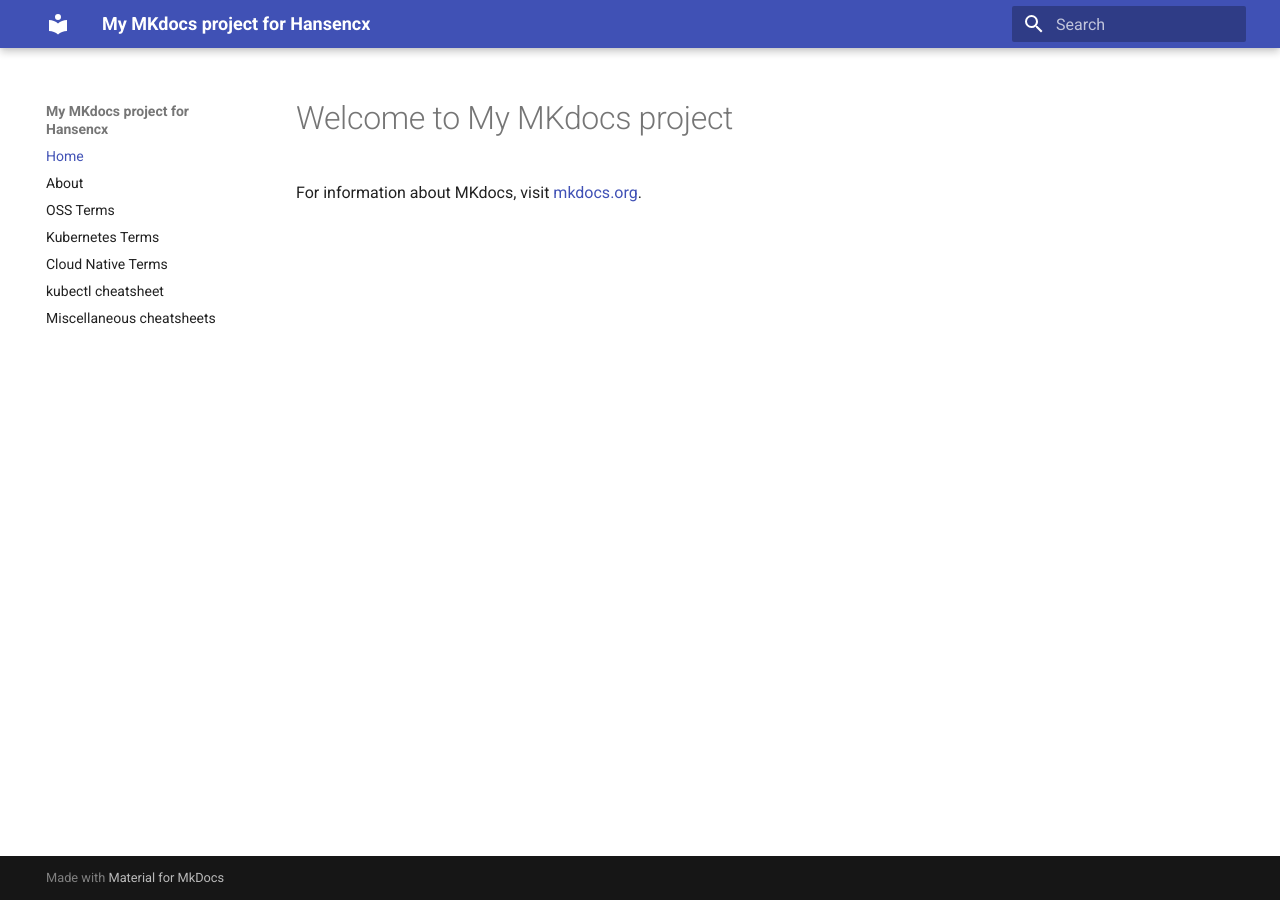
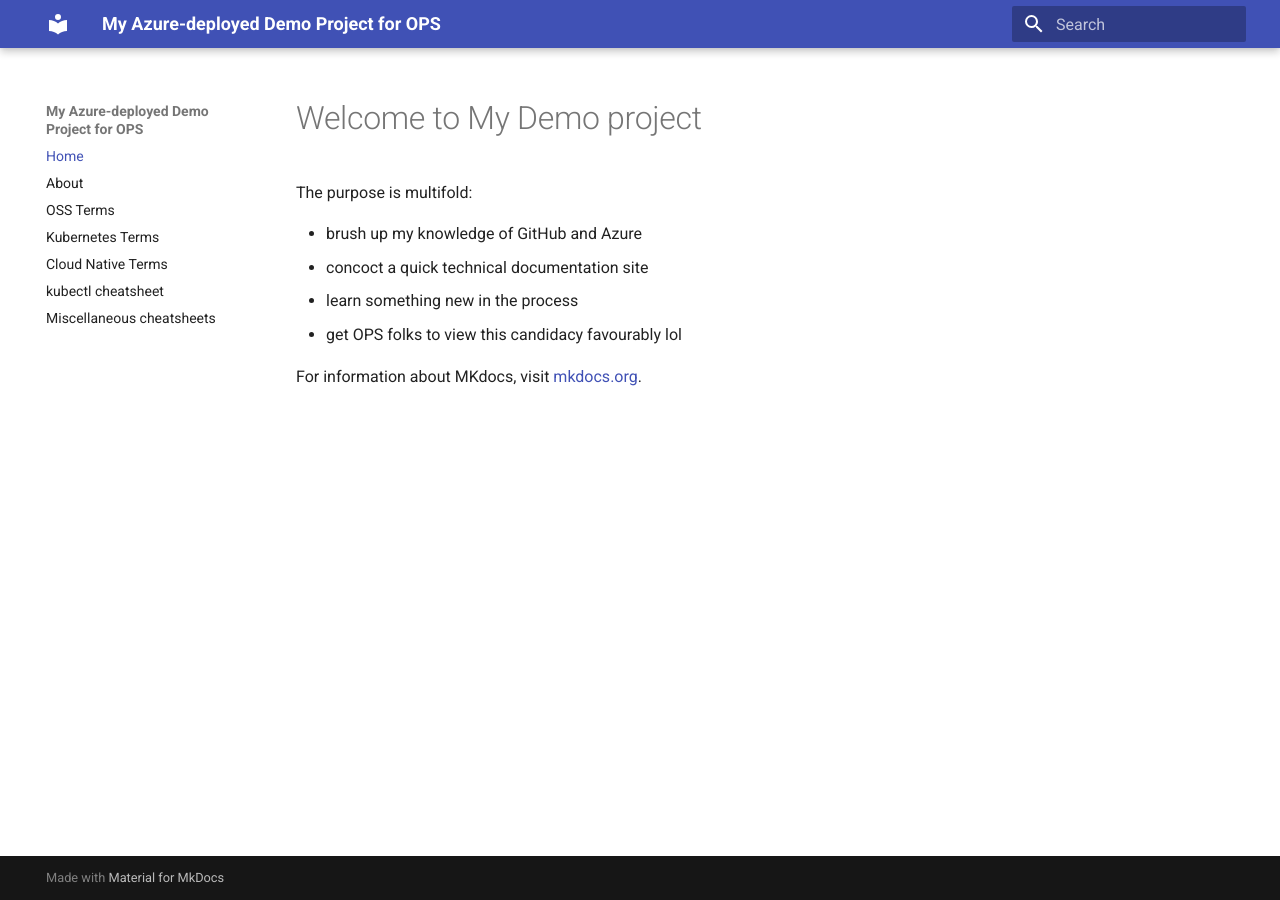
Before and after one commit to cassmastern/lers-sandbox, an MkDocs documentation site: the page built from docs/index.md, in a window 1280 px wide. Built offline with MkDocs 1.6.1 and Material for MkDocs 9.7.7, drawn with Linux system fonts in a browser that asks for light colours.

Commit message:
contents of index.md updated

```diff
--- a/docs/index.md
+++ b/docs/index.md
@@ -1,3 +1,10 @@
-# Welcome to My MKdocs project
+# Welcome to My Demo project
+
+The purpose is multifold:
+
+- brush up my knowledge of GitHub and Azure
+- concoct a quick technical documentation site
+- learn something new in the process
+- get OPS folks to view this candidacy favourably lol
 
 For information about MKdocs, visit [mkdocs.org](https://www.mkdocs.org).
--- a/mkdocs.yml
+++ b/mkdocs.yml
@@ -1,4 +1,4 @@
-site_name: My MKdocs project for Hansencx
+site_name: My Azure-deployed Demo Project for OPS
 nav:
     - Home: index.md
     - About: about.md
```
Also changed, not shown: docs/about.md (+6 -3 lines).
